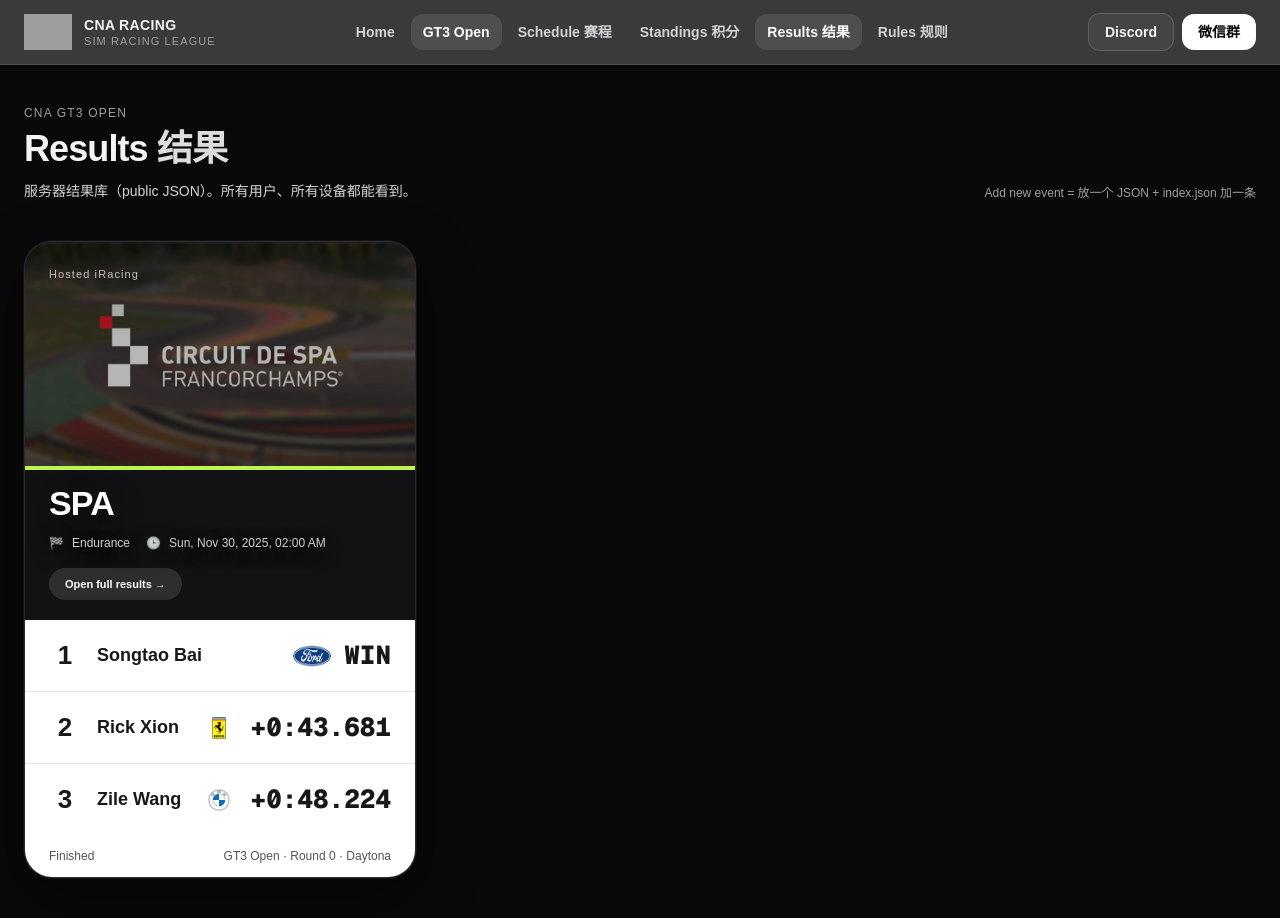
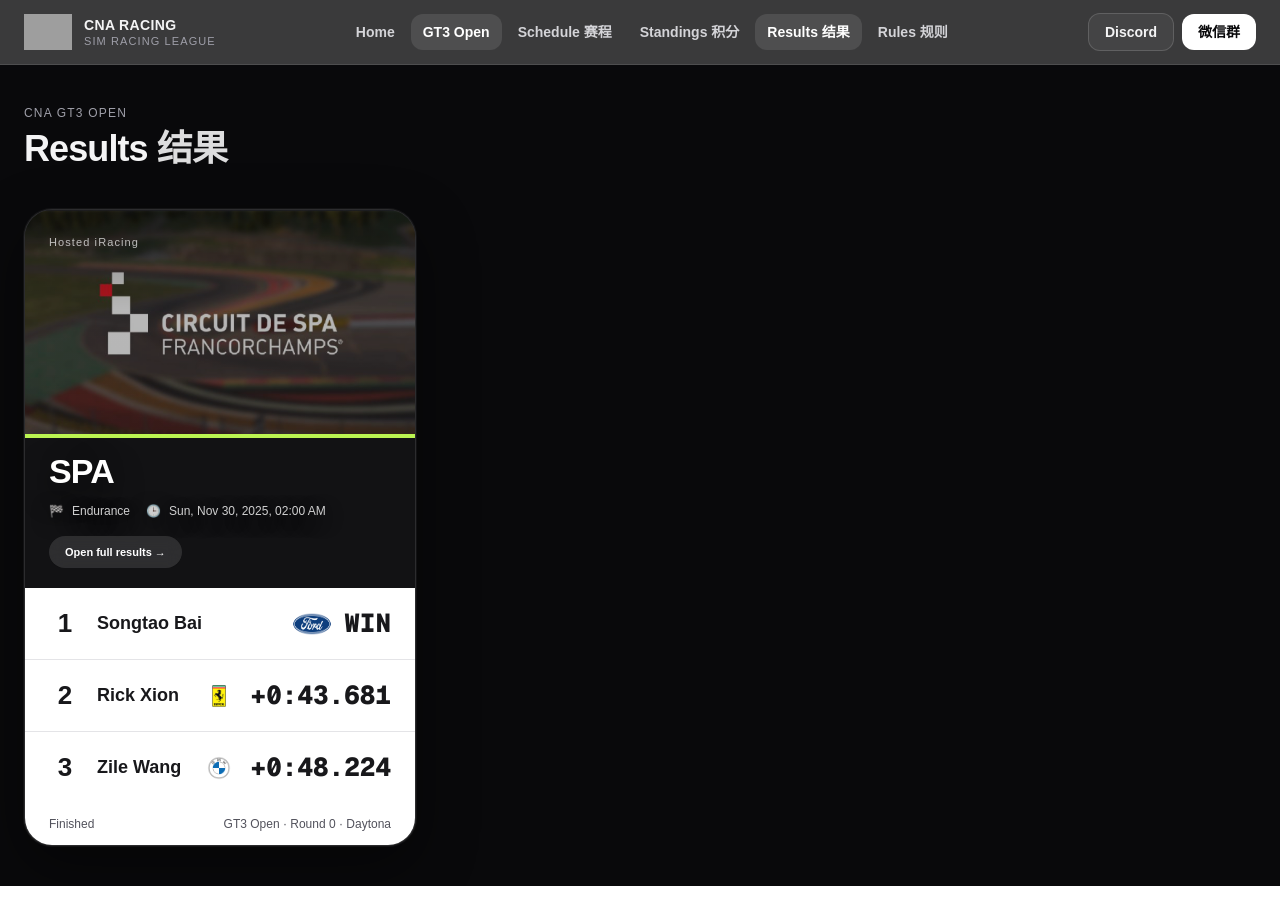
Before and after one commit to jasonzwww/cna-racing, a Next.js app: page /gt3open/results in a window 1280 px wide. After the commit the page ends 886 px from the top, so only its background shows below. Built offline with nearby package versions, Linux system fonts and the light colour scheme; grey boxes are pictures that could not be loaded.

Commit message:
Page CleanUp

```diff
--- a/app/gt3open/results/page.tsx
+++ b/app/gt3open/results/page.tsx
@@ -134,14 +134,8 @@
                         <h1 className="mt-2 text-4xl font-semibold tracking-tight">
                             Results <span className="opacity-90">结果</span>
                         </h1>
-                        <p className="mt-3 text-sm text-zinc-300">
-                            服务器结果库（public JSON）。所有用户、所有设备都能看到。
-                        </p>
                     </div>
 
-                    <div className="text-xs text-zinc-400">
-                        Add new event = 放一个 JSON + index.json 加一条
-                    </div>
                 </div>
 
                 {/* Grid */}
--- a/app/gt3open/standings/page.tsx
+++ b/app/gt3open/standings/page.tsx
@@ -127,13 +127,6 @@
                     <div>
                         <div className="text-xs tracking-widest text-zinc-400">CNA GT3 OPEN</div>
                         <h1 className="mt-2 text-3xl font-semibold tracking-tight">Standings 积分榜</h1>
-                        <p className="mt-2 text-zinc-300">
-                            自动从服务器结果 JSON 计算积分（无需手改）。
-                        </p>
-                    </div>
-
-                    <div className="text-sm text-zinc-400">
-                        Points table: {defaultPoints.pointsByPos.slice(1, 6).join("/")}… (editable in lib/points.ts)
                     </div>
                 </div>
 
```
